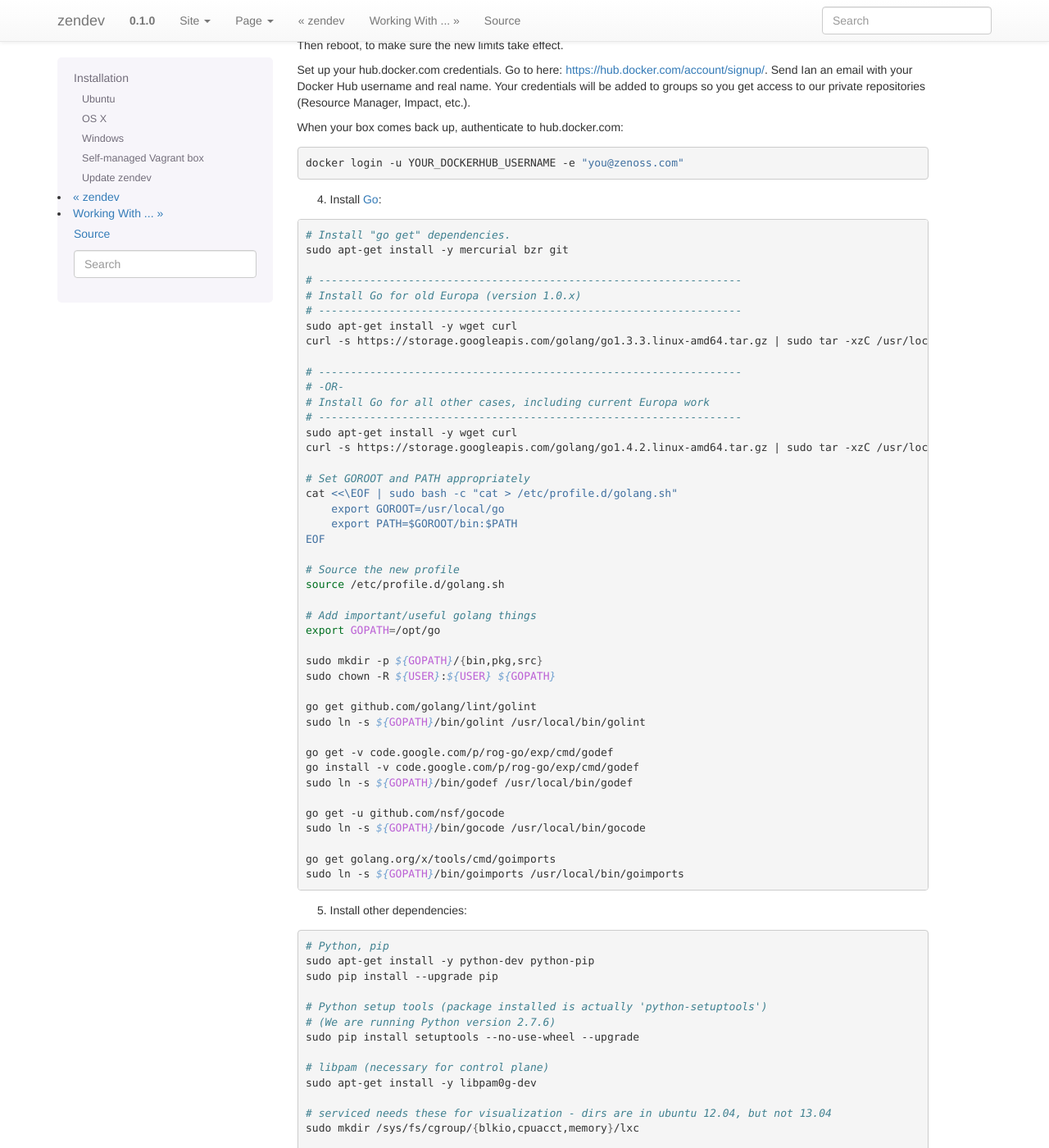
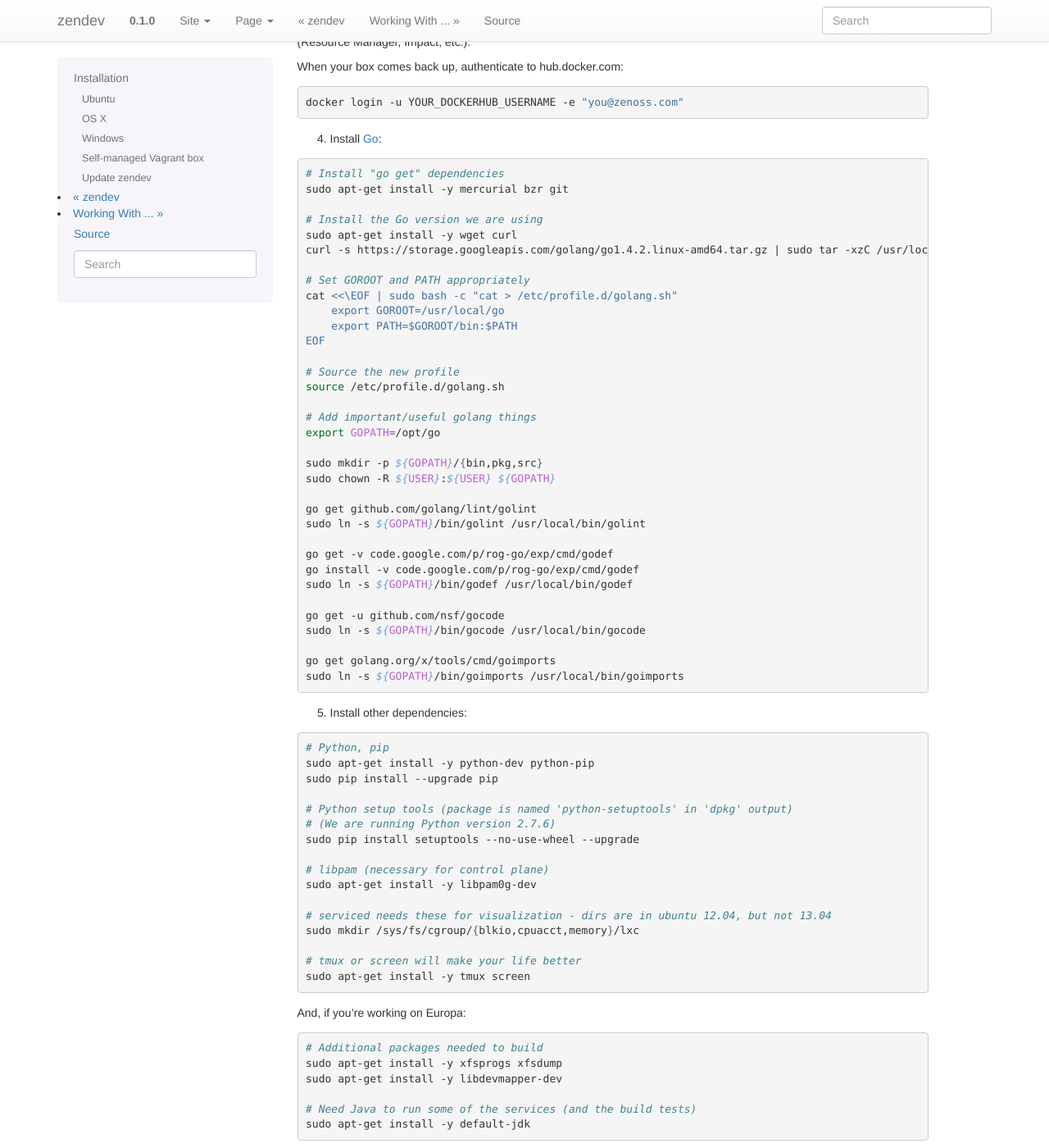
Before and after one commit to zenoss/zendev, a Sphinx documentation site: the page built from docs/installation.rst, in a window 1280 px wide and 1400 px high, scrolled down 2052 px. Shown: the whole window at 82% size. Built offline with Sphinx 7.4.7, drawn with Linux system fonts in a browser that asks for light colours; some of the changed text lies outside the part shown.

Commit message:
Changes per comments from Ian

```diff
--- a/docs/installation.rst
+++ b/docs/installation.rst
@@ -53,7 +54,8 @@
 
     # ------------------------------------------------------------------
     # -OR-
-    # Install Docker for current Europa work (version 1.1 or later)
+    # Install Docker for all other cases, including current Europa work
+    # (Uses the latest version of Docker)
     # ------------------------------------------------------------------
     sudo apt-get install apt-transport-https
     sudo apt-key adv --keyserver hkp://p80.pool.sks-keyservers.net:80 \
@@ -64,12 +66,6 @@
     apt-get update
     apt-get purge lxc-docker*
     apt-get install docker-engine
-
-    # ------------------------------------------------------------------
-    # -OR-
-    # Install Docker for all other cases
-    # ------------------------------------------------------------------
-    curl -sSL https://get.docker.io/ubuntu/ | sudo sh
 
 
 If you are operating under AWS, check if docker is using the devicemapper driver.
@@ -138,19 +134,10 @@
 
 .. code-block:: bash
 
-    # Install "go get" dependencies.
+    # Install "go get" dependencies
     sudo apt-get install -y mercurial bzr git
 
-    # ------------------------------------------------------------------
-    # Install Go for old Europa (version 1.0.x)
-    # ------------------------------------------------------------------
-    sudo apt-get install -y wget curl
-    curl -s https://storage.googleapis.com/golang/go1.3.3.linux-amd64.tar.gz | sudo tar -xzC /usr/local
-
-    # ------------------------------------------------------------------
-    # -OR-
-    # Install Go for all other cases, including current Europa work
-    # ------------------------------------------------------------------
+    # Install the Go version we are using
     sudo apt-get install -y wget curl
     curl -s https://storage.googleapis.com/golang/go1.4.2.linux-amd64.tar.gz | sudo tar -xzC /usr/local
 
@@ -190,7 +177,7 @@
     sudo apt-get install -y python-dev python-pip
     sudo pip install --upgrade pip
 
-    # Python setup tools (package installed is actually 'python-setuptools')
+    # Python setup tools (package is named 'python-setuptools' in 'dpkg' output)
     # (We are running Python version 2.7.6)
     sudo pip install setuptools --no-use-wheel --upgrade
 
```
Also changed, not shown: other parts of docs/installation.rst (+1 -0 lines).
